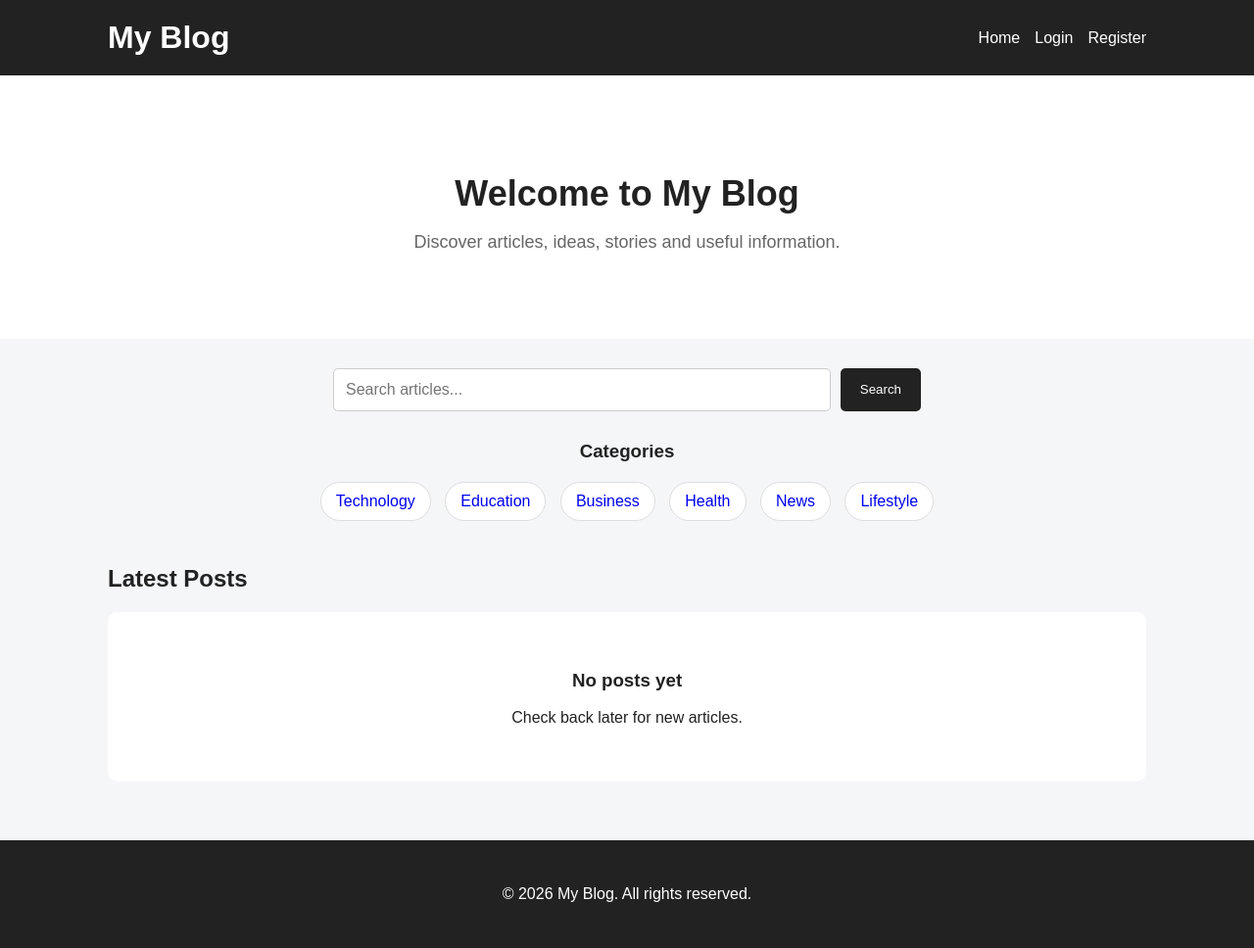
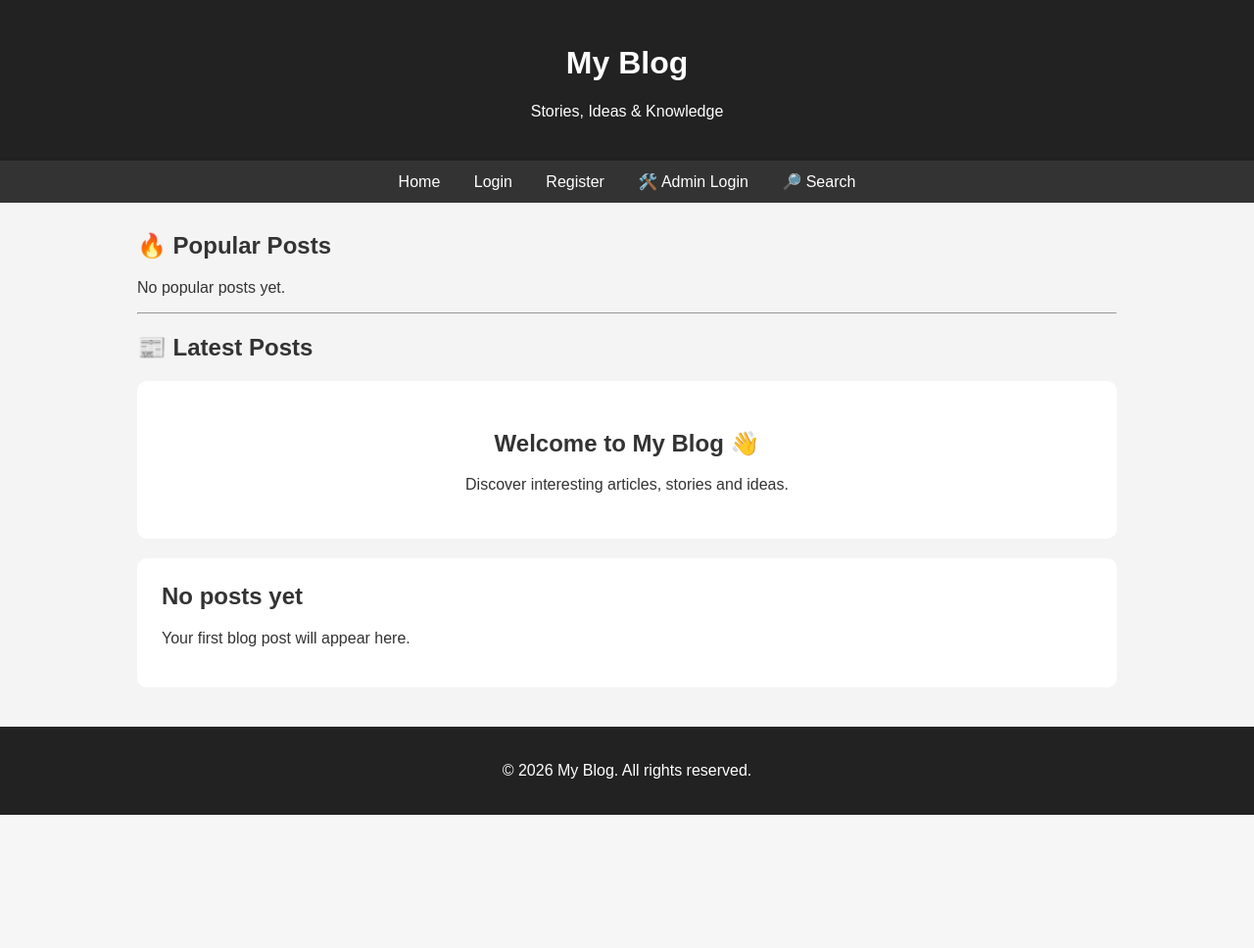
Before and after one commit to Joebest409/My_blog, a Flask app: template templates/index.html in a window 1280 px wide. Shown: the whole page at 98% size. After the commit the page ends 832 px from the top, so only its background shows below. Run offline with Flask 3, Linux system fonts and the light colour scheme; the template is opened without the code that fills it, so the values that code supplies are empty.

Commit message:
Update templates/index.html

```diff
--- a/templates/index.html
+++ b/templates/index.html
@@ -1,5 +1,5 @@
 <!DOCTYPE html>
-<html>
+<html lang="en">
 
 <head>
 
@@ -10,8 +10,119 @@
 
     <title>My Blog</title>
 
-    <link rel="stylesheet"
-          href="{{ url_for('static', filename='style.css') }}">
+    <style>
+
+        body {
+            font-family: Arial, sans-serif;
+            margin: 0;
+            background: #f4f4f4;
+            color: #333;
+        }
+
+        header {
+            background: #222;
+            color: white;
+            padding: 25px;
+            text-align: center;
+        }
+
+        nav {
+            background: #333;
+            padding: 12px;
+            text-align: center;
+        }
+
+        nav a {
+            color: white;
+            text-decoration: none;
+            margin: 0 15px;
+        }
+
+        nav a:hover {
+            color: #00bcd4;
+        }
+
+        nav span {
+            color: white;
+            margin-left: 15px;
+        }
+
+        .container {
+            width: 90%;
+            max-width: 1000px;
+            margin: 30px auto;
+        }
+
+        .welcome {
+            background: white;
+            padding: 30px;
+            border-radius: 10px;
+            text-align: center;
+        }
+
+        .post {
+            background: white;
+            margin-top: 20px;
+            padding: 25px;
+            border-radius: 10px;
+        }
+
+        .post h2 {
+            margin-top: 0;
+        }
+
+        .author {
+            color: #777;
+            font-size: 14px;
+        }
+
+        .post h2 a,
+        .post h3 a {
+            color: #222;
+            text-decoration: none;
+        }
+
+        .post h2 a:hover,
+        .post h3 a:hover {
+            color: #00bcd4;
+        }
+
+        .button {
+            display: inline-block;
+            background: #222;
+            color: white;
+            padding: 10px 15px;
+            border-radius: 7px;
+            text-decoration: none;
+        }
+
+        .button:hover {
+            background: #00bcd4;
+        }
+
+        footer {
+            margin-top: 40px;
+            background: #222;
+            color: white;
+            text-align: center;
+            padding: 20px;
+        }
+
+        @media (max-width: 600px) {
+
+            nav a {
+                display: inline-block;
+                margin: 6px 8px;
+            }
+
+            nav span {
+                display: block;
+                margin-top: 8px;
+            }
+
+        }
+
+    </style>
 
 </head>
 
@@ -19,335 +130,371 @@
 <body>
 
 
-<header class="site-header">
-
-    <div class="header-container">
+<header>
 
     <h1>My Blog</h1>
 
+    <p>
+        Stories, Ideas & Knowledge
+    </p>
+
+</header>
+
+
 <nav>
 
-            <a href="/">Home</a>
+    <!-- HOME -->
 
-            {% if session.get("user_id") %}
-
-                <span>
-                    Welcome, {{ session.get("username") }}
-                </span>
-
-                {% if session.get("user_id") %}
-
-    <span>
-        Welcome, {{ session.get("username") }}
-    </span>
-
-    <a href="/profile">
-        My Profile
+    <a href="{{ url_for('home') }}">
+        Home
     </a>
 
-    <a href="/logout">
+
+    {% if session.get("admin_id") %}
+
+        <!-- ========================= -->
+        <!-- ADMIN NAVIGATION -->
+        <!-- ========================= -->
+
+        <a href="{{ url_for('create_post') }}">
+            ➕ Create Post
+        </a>
+
+        <a href="{{ url_for('admin_dashboard') }}">
+            🛠️ Admin Dashboard
+        </a>
+
+        <a href="{{ url_for('admin_logout') }}">
             Logout
         </a>
 
+        <span>
+            Welcome, Admin
+            {{ session.get("admin_username") }}
+        </span>
+
+
+    {% elif session.get("user_id") %}
+
+        <!-- ========================= -->
+        <!-- NORMAL USER NAVIGATION -->
+        <!-- ========================= -->
+
+        <a href="{{ url_for('user_dashboard') }}">
+            📊 Dashboard
+        </a>
+
+        <a href="{{ url_for(
+            'profile',
+            username=session.get('username')
+        ) }}">
+            👤 Profile
+        </a>
+
+        <a href="{{ url_for('notifications') }}">
+            🔔 Notifications
+
+            {% if notification_count and notification_count > 0 %}
+                ({{ notification_count }})
+            {% endif %}
+
+        </a>
+
+        <a href="{{ url_for('logout') }}">
+            Logout
+        </a>
+
+        <span>
+            Welcome,
+            {{ session.get("username") }}
+        </span>
+
+
     {% else %}
 
-    <a href="/login">
+        <!-- ========================= -->
+        <!-- VISITOR NAVIGATION -->
+        <!-- ========================= -->
+
+        <a href="{{ url_for('login') }}">
             Login
         </a>
 
-    <a href="/register">
+        <a href="{{ url_for('register') }}">
             Register
         </a>
 
-{% endif %}
+        <a href="{{ url_for('admin_login') }}">
+            🛠️ Admin Login
+        </a>
 
-                <a href="/logout">Logout</a>
-
-            {% else %}
-
-                <a href="/login">Login</a>
-
-                <a href="/register">Register</a>
-
-            {% endif %}
-
-
-            {% if session.get("is_admin") == 1 %}
-
-                <a href="/admin">
-                    Admin Dashboard
+        <a href="{{ url_for('search') }}">
+            🔎 Search
         </a>
 
     {% endif %}
 
 </nav>
 
-    </div>
 
-</header>
+<!-- ========================= -->
+<!-- POPULAR POSTS -->
+<!-- ========================= -->
+
+<div class="container">
+
+    <h2>
+        🔥 Popular Posts
+    </h2>
 
 
-<section class="hero">
+    {% if popular_posts %}
 
-    <h2>Welcome to My Blog</h2>
+        {% for post in popular_posts %}
 
-    <p>
-        Discover articles, ideas, stories and useful information.
-    </p>
-
-</section>
-
-
-<form action="/search" method="GET" class="search-form">
-
-    <input
-        type="text"
-        name="q"
-        placeholder="Search articles..."
-        required
-    >
-
-    <button type="submit">
-        Search
-    </button>
-
-</form>
-
-
-<div class="categories">
-
-    <h3>Categories</h3>
-
-    <a href="/category/Technology">
-        Technology
-    </a>
-
-    <a href="/category/Education">
-        Education
-    </a>
-
-    <a href="/category/Business">
-        Business
-    </a>
-
-    <a href="/category/Health">
-        Health
-    </a>
-
-    <a href="/category/News">
-        News
-    </a>
-
-    <a href="/category/Lifestyle">
-        Lifestyle
-    </a>
-
-</div>
-
-{% if featured_posts %}
-
-    <section class="featured-section">
-
-        <h2>⭐ Featured Posts</h2>
-
-        <div class="featured-posts">
-
-            {% for post in featured_posts %}
-
-                <article class="featured-card">
-
-                    {% if post["image"] %}
-
-                        <img
-                            src="{{ url_for(
-                                'uploaded_file',
-                                filename=post['image']
-                            ) }}"
-                            alt="{{ post['title'] }}"
-                            class="post-thumbnail"
-                        >
-
-                    {% endif %}
+            <div class="post">
 
                 <h3>
-                        {{ post["title"] }}
-                    </h3>
-
-                    <p>
-                        {{ post["content"][:150] }}
-                        {% if post["content"]|length > 150 %}
-                            ...
-                        {% endif %}
-                    </p>
 
                     <a href="{{ url_for(
                         'post',
                         post_id=post['id']
                     ) }}">
-                        Read Article →
+
+                        {{ post["title"] }}
+
                     </a>
 
-                </article>
-
-            {% endfor %}
-
-        </div>
-
-    </section>
-
-{% endif %}
+                </h3>
 
 
-<main class="container">
+                <p>
 
-    <h2>Latest Posts</h2>
+                    👤 {{ post["author"] }}
 
+                    &nbsp;&nbsp;
 
-    {% if posts %}
+                    📂 {{ post["category"] }}
 
-        <div class="posts-grid">
-
-            {% for post in posts %}
-
-                <article class="post-card">
-
-                    {% if post["image"] %}
-
-    <img
-        src="{{ url_for(
-            'uploaded_file',
-            filename=post['image']
-        ) }}"
-        alt="{{ post['title'] }}"
-        class="post-thumbnail"
-    >
-
-{% endif %}
-
-                    <div class="post-content">
-
-                        <h3>
-                            {{ post["title"] }}
-                        </h3>
-
-                        <p class="post-meta">
-
-    By {{ post["author"] }}
-
-    • {{ post["created_at"] }}
-
-</p>
-
-<p>
-    <strong>Category:</strong>
-    {{ post["category"] }}
                 </p>
 
 
                 <p>
 
-                            {{ post["content"][:200] }}...
+                    👁️ {{ post["views"] or 0 }}
+                    views
+
+                    &nbsp;&nbsp;
+
+                    ❤️ {{ post["likes"] or 0 }}
+                    likes
+
+                </p>
+
+            </div>
+
+        {% endfor %}
+
+
+    {% else %}
+
+        <p>
+            No popular posts yet.
+        </p>
+
+    {% endif %}
+
+
+    <hr>
+
+
+    <!-- ========================= -->
+    <!-- LATEST POSTS -->
+    <!-- ========================= -->
+
+    <h2>
+        📰 Latest Posts
+    </h2>
+
+
+    <div class="welcome">
+
+        <h2>
+            Welcome to My Blog 👋
+        </h2>
+
+        <p>
+            Discover interesting articles,
+            stories and ideas.
+        </p>
+
+    </div>
+
+
+    {% if posts %}
+
+        {% for post in posts %}
+
+            <div class="post">
+
+
+                <p>
+
+                    📂
+
+                    <a href="{{ url_for(
+                        'category',
+                        category_name=post['category']
+                    ) }}">
+
+                        {{ post['category'] }}
+
+                    </a>
 
                 </p>
 
 
-                        <a class="read-more"
-                           href="{{ url_for('post', post_id=post['id']) }}">
+                <h2>
 
-                            Read More →
+                    <a href="{{ url_for(
+                        'post',
+                        post_id=post['id']
+                    ) }}">
+
+                        {{ post["title"] }}
 
                     </a>
 
+                </h2>
+
+
+                <p class="author">
+
+                    By {{ post["author"] }}
+
+                    ·
+
+                    {{ post["created_at"] }}
+
+                </p>
+
+
+                <p>
+
+                    {{ post["content"] }}
+
+                </p>
+
+
+                <p>
+
+                    ❤️ {{ post["likes"] or 0 }}
+
+                    &nbsp;&nbsp;
+
+                    👁️ {{ post["views"] or 0 }}
+
+                </p>
+
+
             </div>
-
-                </article>
 
         {% endfor %}
 
-        </div>
 
     {% else %}
 
-        <div class="empty">
+        <div class="post">
 
-            <h3>No posts yet</h3>
+            <h2>
+                No posts yet
+            </h2>
 
             <p>
-                Check back later for new articles.
+                Your first blog post will appear here.
             </p>
-
-            {% if session.get("is_admin") == 1 %}
-
-                <a href="/create-post">
-                    Create Your First Post
-                </a>
-
-            {% endif %}
 
         </div>
 
     {% endif %}
 
+
+    <!-- ========================= -->
+    <!-- PAGINATION -->
+    <!-- ========================= -->
+
     {% if total_pages > 1 %}
 
-<div class="pagination">
+        <div style="
+            text-align:center;
+            margin:30px 0;
+        ">
+
 
             {% if page > 1 %}
 
-        <a href="{{ url_for(
+                <a
+                    class="button"
+                    href="{{ url_for(
                         'home',
                         page=page-1
-        ) }}">
-            ← Previous
+                    ) }}"
+                >
+                    ◀️ Previous
                 </a>
 
             {% endif %}
 
 
-    {% for page_number in range(1, total_pages + 1) %}
+            <span style="
+                margin:0 15px;
+            ">
 
-        {% if page_number == page %}
+                Page
 
                 <strong>
-                {{ page_number }}
+                    {{ page }}
                 </strong>
 
-        {% else %}
+                of
 
-            <a href="{{ url_for(
+                <strong>
+                    {{ total_pages }}
+                </strong>
+
+            </span>
+
+
+            {% if page < total_pages %}
+
+                <a
+                    class="button"
+                    href="{{ url_for(
                         'home',
-                page=page_number
-            ) }}">
-                {{ page_number }}
+                        page=page+1
+                    ) }}"
+                >
+                    Next ▶️
                 </a>
 
             {% endif %}
 
-    {% endfor %}
-
-
-    {% if page < total_pages %}
-
-        <a href="{{ url_for(
-            'home',
-            page=page+1
-        ) }}">
-            Next →
-        </a>
-
-    {% endif %}
 
         </div>
 
     {% endif %}
 
-</main>
+
+</div>
 
 
 <footer>
 
     <p>
-        © 2026 My Blog. All rights reserved.
+
+        &copy; 2026 My Blog.
+        All rights reserved.
+
     </p>
 
 </footer>
```
Lines whose indentation alone changed are shown as unchanged.
